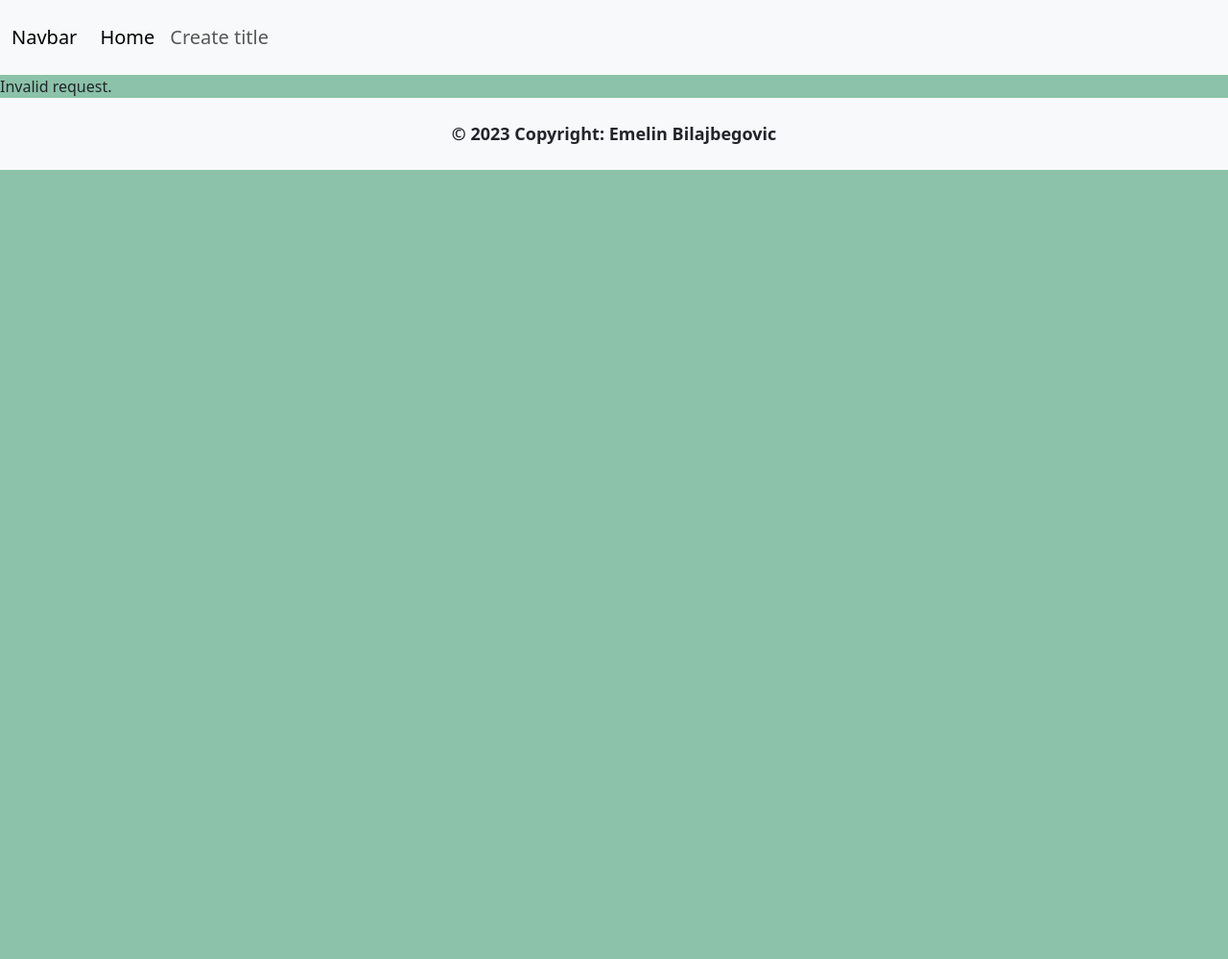
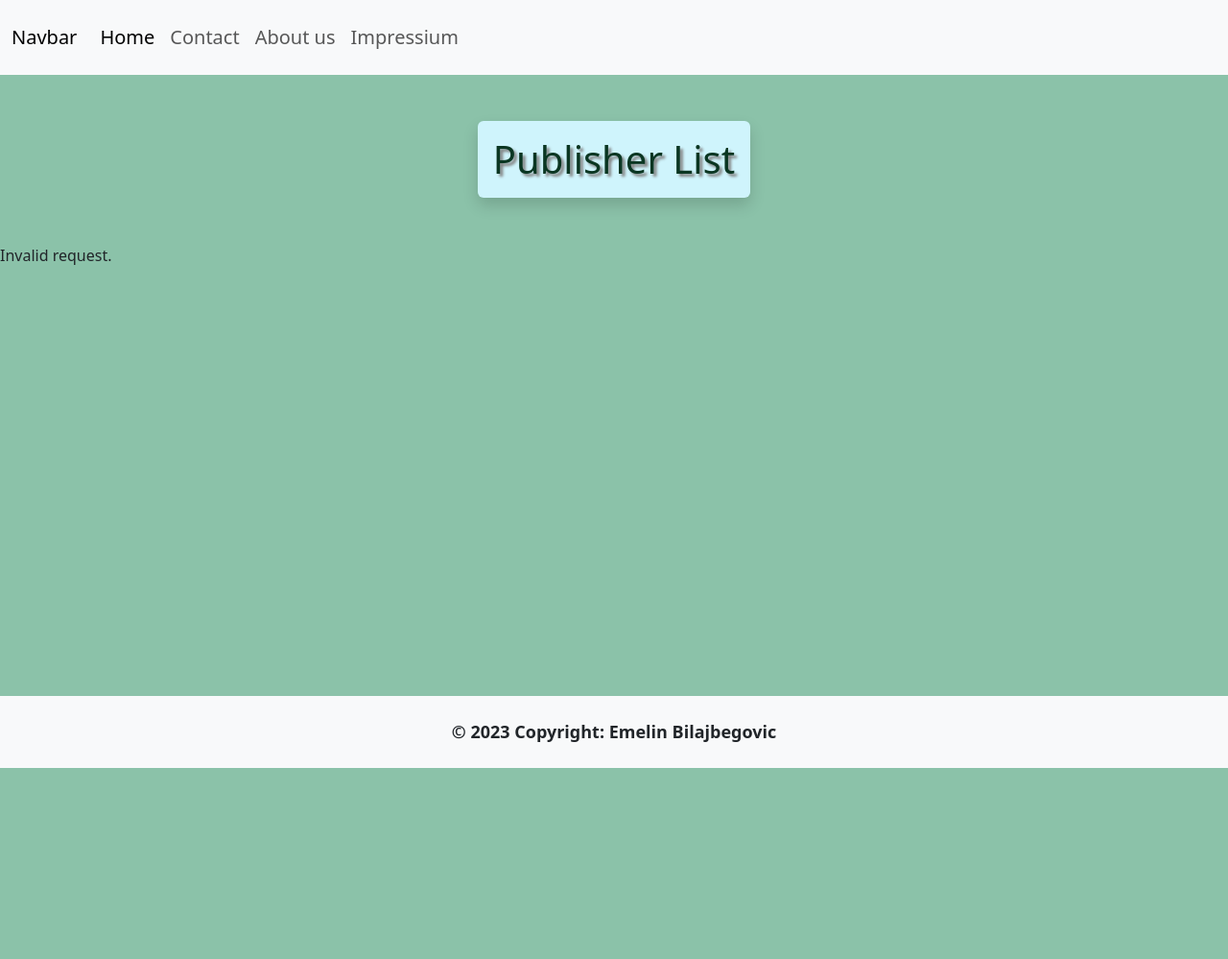
Before and after one commit to Bilajbeg/FE19-CR4-EMELIN-BILAJBEGOVIC, a PHP site: page /publisher.php in a window 1280 px wide. Shown: the top 999 px of the page at 96% size. Run offline with PHP 8.4, Linux system fonts and the light colour scheme.

Commit message:
project finished

```diff
--- a/publisher.php
+++ b/publisher.php
@@ -21,13 +21,24 @@
                     <li class="nav-item">
                         <a class="nav-link active" aria-current="page" href="index.php" style="font-size: 20px;">Home</a>
                     </li>
+                    <!-- Add more menu items below -->
                     <li class="nav-item">
-                        <a class="nav-link" href="create.php" style="font-size: 20px;">Create title</a>
+                        <a class="nav-link" href="https://codefactory.wien/en/contact-en/" style="font-size: 20px;" target="_blank">Contact</a>
+                    </li>
+                    <li class="nav-item">
+                        <a class="nav-link" href="https://codefactory.wien/en/team-en/" style="font-size: 20px;" target="_blank">About us</a>
+                    </li>
+                    <li class="nav-item">
+                        <a class="nav-link" href="https://codefactory.wien/en/home-en/" style="font-size: 20px;" target="_blank">Impressium</a>
                     </li>
                 </ul>
             </div>
         </div>
     </nav>
+
+    <div class="d-flex justify-content-center"> <!-- Use d-flex and justify-content-center to center the heading -->
+        <h1 class="mt-5 mb-3 text-success-emphasis bg-info-subtle shadow p-3 mb-5 bg-body-tertiary rounded" style="max-width: 300px; padding-left:5px; padding-bottom:5px; text-shadow: 3px 3px 3px gray;">Publisher List</h1>
+    </div>
 
     <?php
 
@@ -86,7 +97,7 @@
 
     ?>
 
-    <footer class="navbar navbar-expand-lg bg-body-tertiary">
+    <footer class="navbar navbar-expand-lg bg-body-tertiary fixed-bottom">
         <div class="container-fluid d-flex justify-content-center">
             <div class="text-center p-3" style="font-size: 18px;">
                 <strong>© 2023 Copyright: Emelin Bilajbegovic</strong>
```
Also changed, not shown: create.php (+10 -3 lines), details.php (+9 -1 lines), index.php (+11 -3 lines), update.php (+10 -2 lines).
